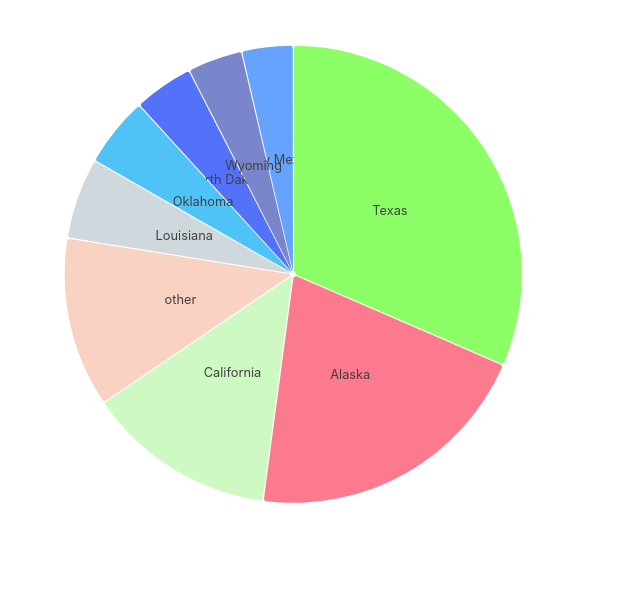
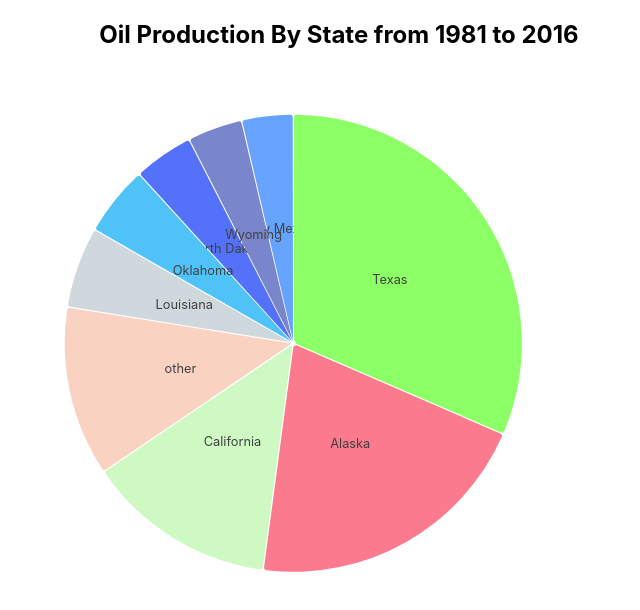
Before and after one commit to jetskipenguin/team-one, a React (Create React App) app: page / in a window 1280 px wide. Shown: the top 610 px of the page, without its empty margins (301-941 px from the left). Built offline with nearby package versions, Linux system fonts and the light colour scheme.

Commit message:
add graph title

```diff
--- a/src/App.js
+++ b/src/App.js
@@ -6,6 +6,7 @@ import './App.css';
 function App() {
   return (
     <div className="App">
+      <h2>Oil Production By State from 1981 to 2016</h2>
       <PieChart/>
     </div>
   );
```
